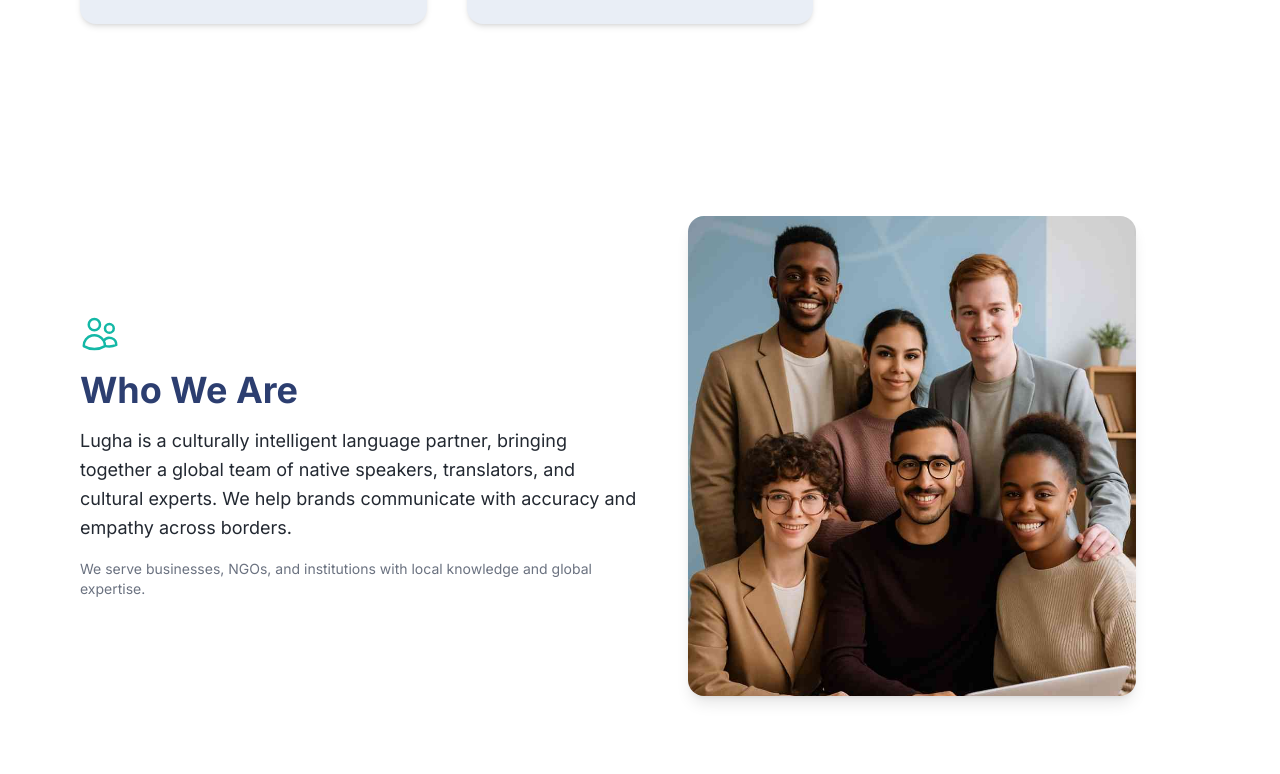
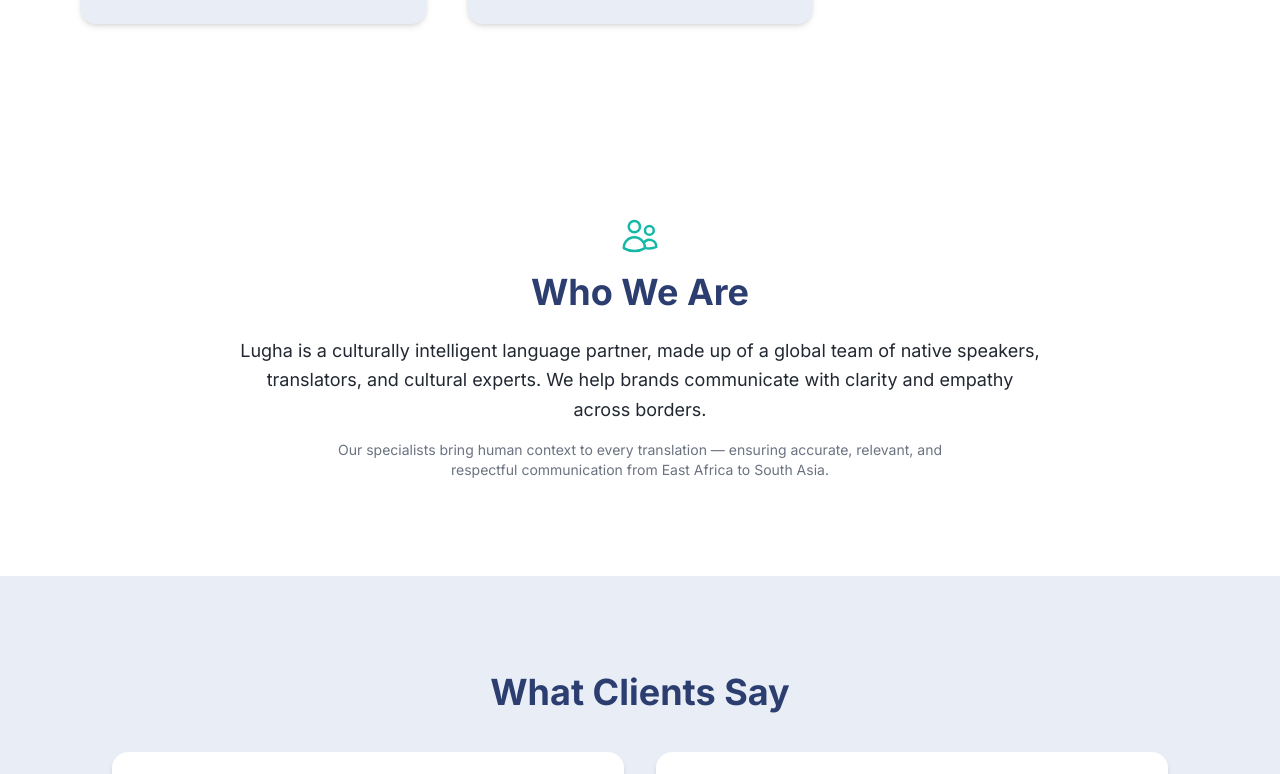
Before and after one commit to devis998/lugha-website1.0, a Next.js app: page / in a window 1280 px wide. Shown: the part 1668-2442 px from the top of the page. Built offline with nearby package versions, Linux system fonts and the light colour scheme.

Commit message:
Update About.tsx

```diff
--- a/app/sections/About.tsx
+++ b/app/sections/About.tsx
@@ -13,30 +13,18 @@
   }, []);
 
   return (
-    <section id="about" className="relative py-24 bg-white text-lugha-ink font-sans">
-      <div className="max-w-7xl mx-auto flex flex-col-reverse md:flex-row items-center gap-12 px-6 md:px-12 lg:px-20">
-        <div
-          className={`w-full md:w-1/2 text-center md:text-left transition-all duration-1000 delay-150 ${
-            visible ? 'opacity-100 translate-y-0' : 'opacity-0 translate-y-4'
-          }`}
-        >
-          <UsersIcon className="h-10 w-10 text-lugha-teal mx-auto md:mx-0 mb-4" />
-          <h2 className="text-4xl font-bold text-lugha-navy mb-4">Who We Are</h2>
-          <p className="text-lg leading-relaxed mb-4">
-            Lugha is a culturally intelligent language partner, bringing together a global team of native speakers, translators, and cultural experts. We help brands communicate with accuracy and empathy across borders.
-          </p>
-          <p className="text-sm text-gray-500">
-            We serve businesses, NGOs, and institutions with local knowledge and global expertise.
-          </p>
-        </div>
-        <div
-          className={`relative w-full md:w-1/2 max-w-md h-[480px] rounded-2xl overflow-hidden shadow-lg transition-all duration-1000 ${
-            visible ? 'opacity-100 translate-y-0' : 'opacity-0 translate-y-4'
-          }`}
-        >
-          <Image src="/team.jpeg" alt="Lugha Team" fill className="object-cover object-center" />
-        </div>
-      </div>
-    </section>
+    <section id="about" className="py-24 bg-white text-lugha-ink font-sans">
+  <div className="max-w-4xl mx-auto px-6 md:px-12 text-center">
+    <UsersIcon className="h-10 w-10 text-lugha-teal mx-auto mb-4" />
+    <h2 className="text-4xl font-bold text-lugha-navy mb-6">Who We Are</h2>
+    <p className="text-lg leading-relaxed mb-4">
+      Lugha is a culturally intelligent language partner, made up of a global team of native speakers, translators, and cultural experts.
+      We help brands communicate with clarity and empathy across borders.
+    </p>
+    <p className="text-sm text-gray-500 max-w-2xl mx-auto">
+      Our specialists bring human context to every translation — ensuring accurate, relevant, and respectful communication from East Africa to South Asia.
+    </p>
+  </div>
+</section>
   );
 }
```
